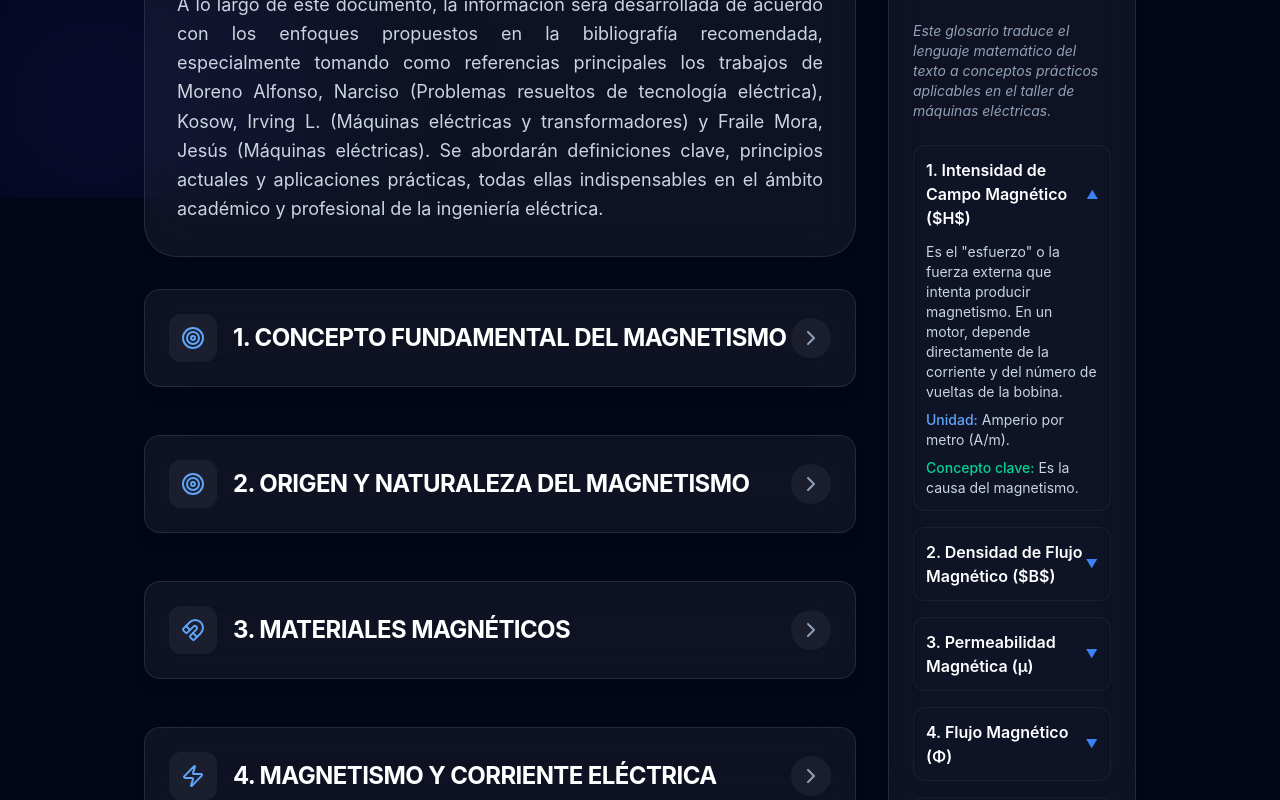
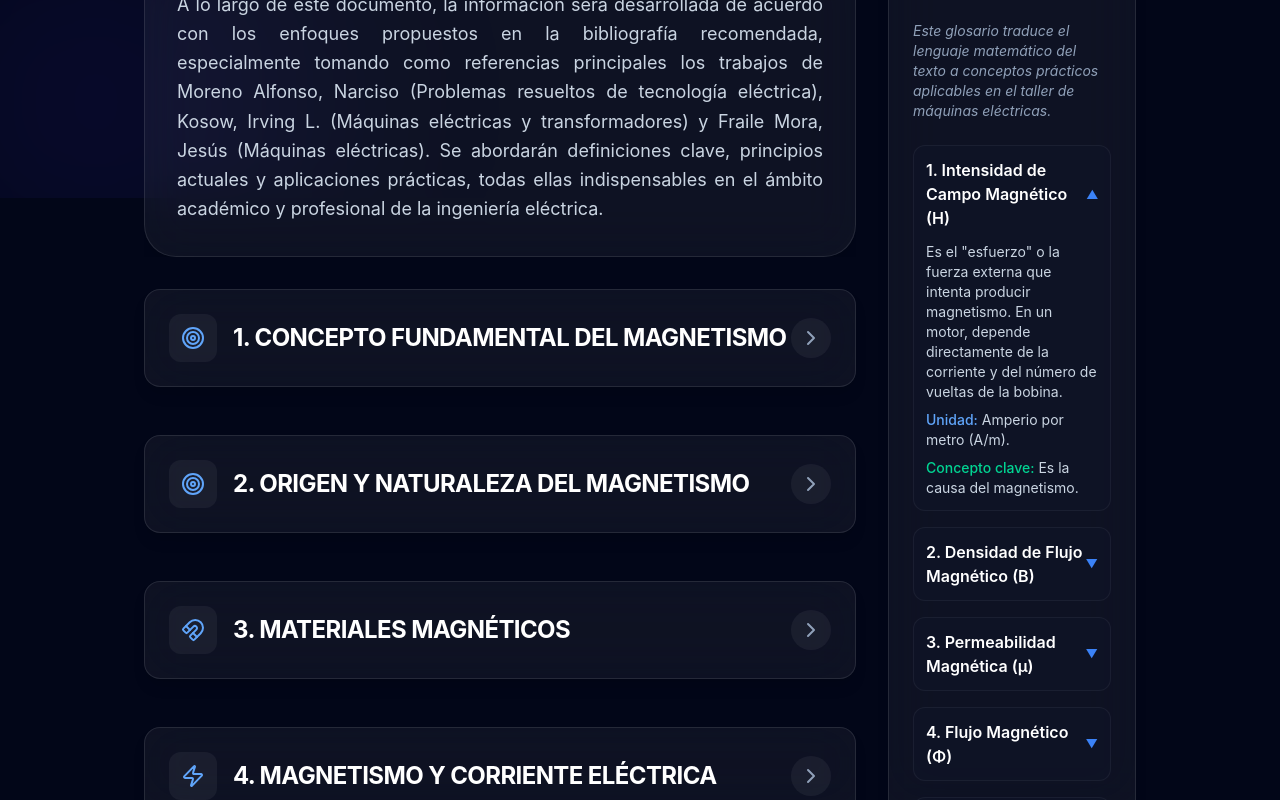
Before and after one commit to Eliseo20/tel-301, a React (Vite) app: page /#/magnetismo in a window 1280 px wide. Shown: the part 602-1402 px from the top of the page. Built offline with nearby package versions, Linux system fonts and the light colour scheme.

Commit message:
Corregir formato de expresiones (B) y (H) en el glosario

```diff
--- a/src/views/topics/MagnetismoView.jsx
+++ b/src/views/topics/MagnetismoView.jsx
@@ -17,7 +17,7 @@ const MagnetismoView = ({ onBack }) => {
         {/* Item 1 */}
         <details className="group border border-white/5 bg-slate-900/40 rounded-xl overflow-hidden cursor-pointer" open>
           <summary className="font-semibold text-white p-3 flex justify-between items-center group-hover:bg-white/5 transition-colors">
-            1. Intensidad de Campo Magnético ($H$)
+            1. Intensidad de Campo Magnético (H)
             <span className="text-primary-500 group-open:rotate-180 transition-transform text-xs">▼</span>
           </summary>
           <div className="p-3 pt-0 text-sm text-slate-300 space-y-2">
@@ -30,7 +30,7 @@ const MagnetismoView = ({ onBack }) => {
         {/* Item 2 */}
         <details className="group border border-white/5 bg-slate-900/40 rounded-xl overflow-hidden cursor-pointer">
           <summary className="font-semibold text-white p-3 flex justify-between items-center group-hover:bg-white/5 transition-colors">
-            2. Densidad de Flujo Magnético ($B$)
+            2. Densidad de Flujo Magnético (B)
             <span className="text-primary-500 group-open:rotate-180 transition-transform text-xs">▼</span>
           </summary>
           <div className="p-3 pt-0 text-sm text-slate-300 space-y-2">
```
